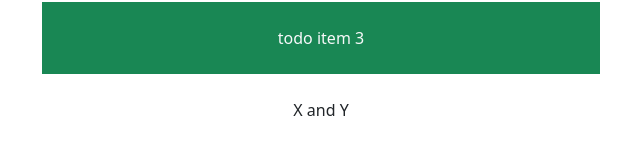
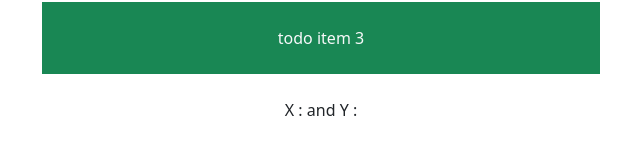
Before and after one commit to koraykoksal/react-app_useStateHook-Events, a React (Create React App) app: page / in a window 1280 px wide. Shown: the part 260-414 px from the top of the page, without its empty margins (319-959 px from the left). Built offline with nearby package versions, Linux system fonts and the light colour scheme.

Commit message:
onMousemove

```diff
--- a/src/components/3-mouseEvents/MouseEvent.jsx
+++ b/src/components/3-mouseEvents/MouseEvent.jsx
@@ -5,13 +5,28 @@ const MouseEvent = () => {
 
   const [visible, setVisible] = useState(false)
 
+  const [coodX, setCoordX] = useState("")
+  const [coodY, setCoordY] = useState("")
+
   const handleEnter=()=>{
     alert('mouse enterrr')
   }
 
+  const handleMove=(e)=>{
+
+    console.log("X : ",e.pageX);
+    console.log("Y : ",e.pageY);
+  }
+
+  const handleMove2=(e)=>{
+
+    setCoordX(e.pageX)
+    setCoordY(e.pageY)
+  }
+
 
   return (
-    <div className="container text-center d-flex flex-column align-items-center mt-4">
+    <div className="container text-center d-flex flex-column align-items-center mt-4" onMouseMove={handleMove2}>
       <h2 className="text-danger">MOUSE EVENTS</h2>
 
       <div id="todo-1" className="bg-success text-light w-50 p-4" onMouseEnter={()=>setVisible(true)} onMouseLeave={()=>setVisible(false)}  >
@@ -23,7 +38,7 @@ const MouseEvent = () => {
 
       </div>
 
-      <div id="todo-2" className="bg-success text-light w-50 p-4 mt-4">
+      <div id="todo-2" className="bg-success text-light w-50 p-4 mt-4"  onMouseMove={handleMove}  >
         todo item 2
       </div>
 
@@ -31,7 +46,7 @@ const MouseEvent = () => {
         todo item 3
       </div>
 
-      <p>X and Y</p>
+      <p>X : {coodX} and Y : {coodY}</p>
     </div>
   )
 }
```
